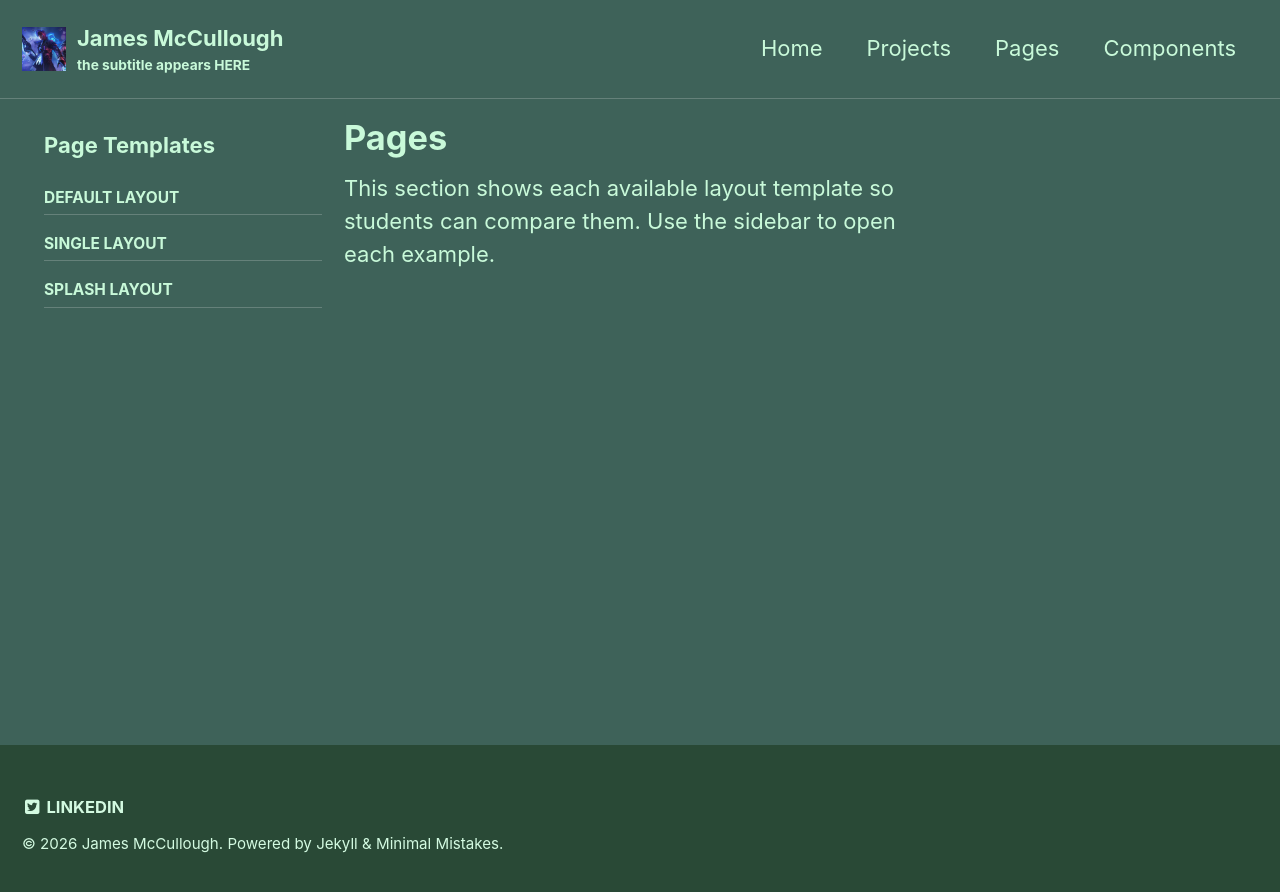
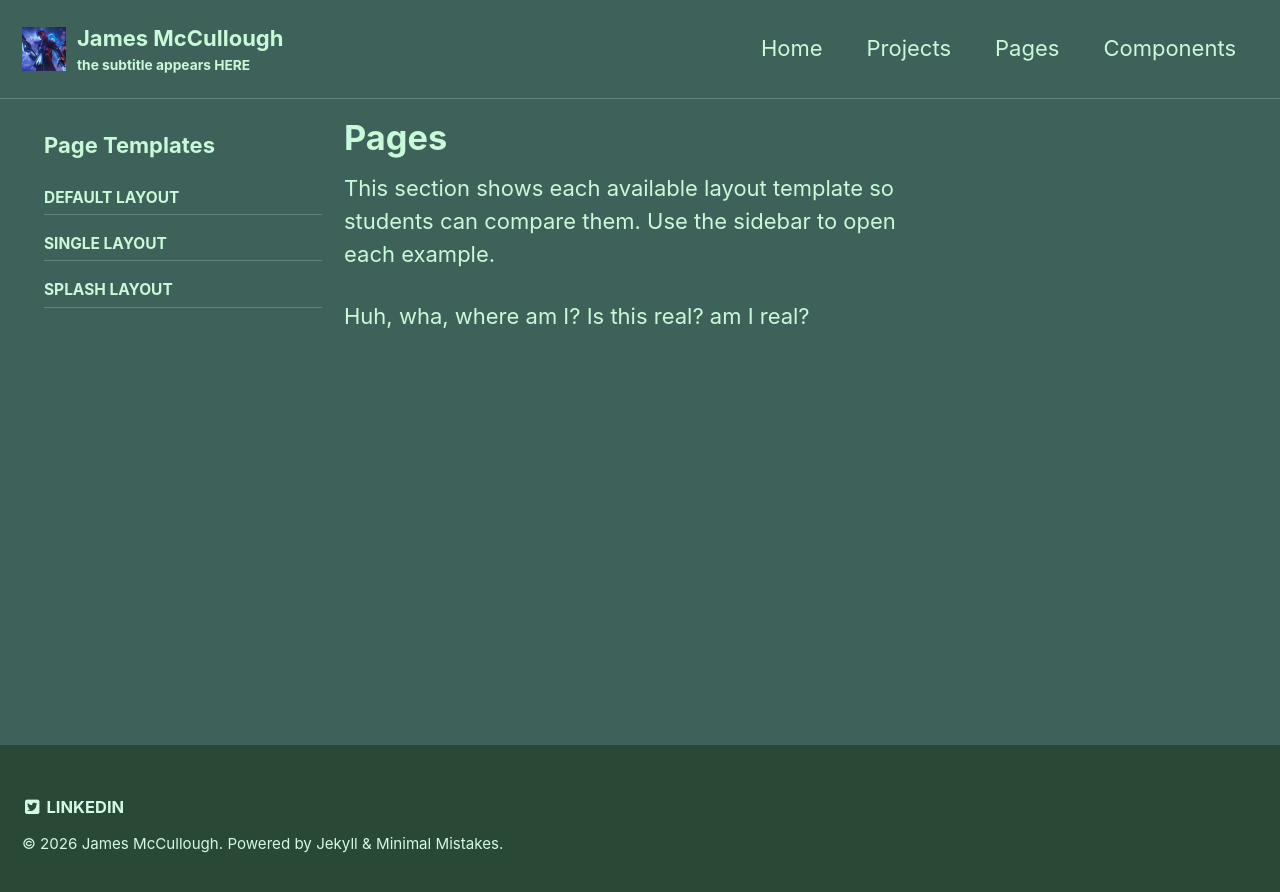
Before and after one commit to JamesMcC23/JamesMcC23.github.io, a Jekyll site: the page built from _pages/pages.md, in a window 1280 px wide. Shown: the top 892 px of the page. Built offline with Jekyll 4.4.1, drawn with Linux system fonts in a browser that asks for light colours.

Commit message:
Add placeholder text to pages.md
Add placeholder text to pages.md for clarity.

```diff
--- a/_pages/pages.md
+++ b/_pages/pages.md
@@ -10,3 +10,6 @@ sidebar:
 
 This section shows each available layout template so students can compare them.
 Use the sidebar to open each example.
+
+Huh, wha, where am I?
+Is this real? am I real?
```
